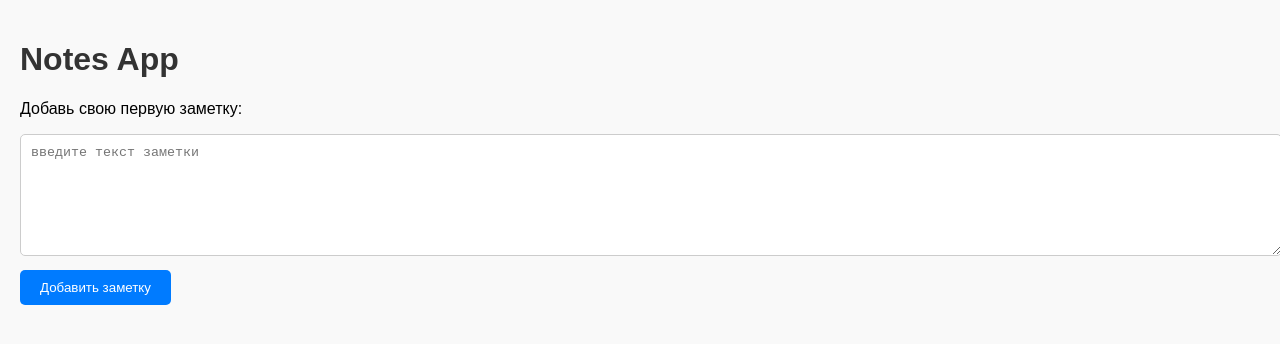
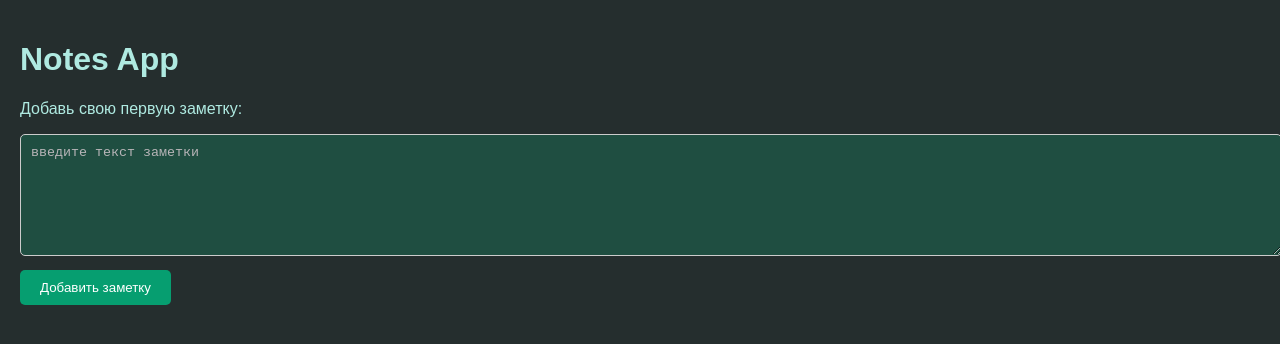
Before and after one commit to Ural-Dodo/notes-app, a plain HTML site: page index.html in a window 1280 px wide. Drawn offline with Linux system fonts and the light colour scheme.

Commit message:
dark-theme

```diff
--- a/styles.css
+++ b/styles.css
@@ -1,36 +1,46 @@
 body {
     font-family: Arial, sans-serif;
-    background-color: #f9f9f9;
+    background-color: #252e2e;
+    color: white;
     margin: 0;
     padding: 20px;
 }
+p {
+    color: rgb(175, 234, 225);
+}
 h1 {
-    color: #333;
+    color: rgb(175, 234, 225)
 }
 textarea {
+    background-color:  #1f4e41;
     width: 100%;
     height: 100px;
     padding: 10px;
     margin-bottom: 10px;
     border: 1px solid #ccc;
     border-radius: 5px;
+    color: white;
+}
+::placeholder {
+   color:    rgb(184, 181, 184);
 }
 button {
     padding: 10px 20px;
-    background-color: #007bff;
+    background-color: rgb(6, 158, 112);
     color: white;
     border: none;
     border-radius: 5px;
     cursor: pointer;
 }
 button:hover {
-    background-color: #0056b3;
+    background-color: rgb(125, 106, 125);
 }
 #notes-conteiner {
     margin-top: 20px;
 }
 .note {
-    background-color: #fff;
+    color: white;
+    background-color: #1f4e41;
     padding: 15px;
     margin-bottom: 10px;
     border: 1px solid #ddd;
```
